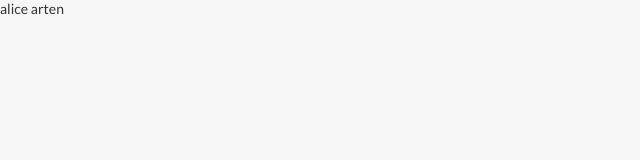
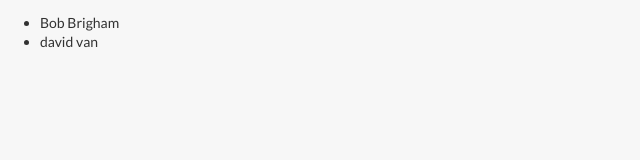
Before and after one commit to vanslambrouckd/marionette_test, a website: page index.html in a window 1280 px wide. Shown: the whole page, without its empty margins (0-640 px from the left). Drawn offline with Linux system fonts and the light colour scheme.

Commit message:
collection render + sort

```diff
--- a/index.html
+++ b/index.html
@@ -13,20 +13,12 @@
 </head>
 <body>
 	<div id="main-region">
-		<p>fjdsklfjl</p>
 	</div>
 
-	<script type="text/template" id="list-item-template">
-		<li>one item</li>
+	<script type="text/template" id="contact-list-item">
+		<p><%= firstName %> <%= lastName %></p>
 	</script>
 
-	<script type="text/template" id="static-template">
-		<p>this s tatic template</p>
-	</script>
-
-	<script type="text/template" id="contact-template">
-		<p><%= firstName %> <%= lastName %></p>
-	</script>
 	<script type="text/javascript">
 		var ContactManager = new Marionette.Application();
 
@@ -34,32 +26,57 @@
 			mainRegion: '#main-region'
 		});
 
-		ContactManager.StaticView = Marionette.ItemView.extend({
-			id: 'static-view',
-			tagName: 'ul',
-			template: '#list-item-template'
+		ContactManager.Contact = Backbone.Model.extend({
+			defaults: {
+				firstName: '',
+				phoneNumber: 'No phone number'
+			}
 		});
 
-		ContactManager.Contact = Backbone.Model.extend({});
-
-		ContactManager.ContactView = Marionette.ItemView.extend({
-			template: '#contact-template'
+		ContactManager.ContactItemView = Marionette.ItemView.extend({
+			events: {
+				'click p': 'alertPhoneNumber'
+			},
+			tagName: 'li',
+			template: '#contact-list-item',
+			alertPhoneNumber: function() {
+				alert(this.model.escape('phoneNumber'));
+			}
 		});
 
+		ContactManager.ContactsView = Marionette.CollectionView.extend({
+			tagName: 'ul',
+			childView: ContactManager.ContactItemView
+		});
+
+		ContactManager.ContactCollection = Backbone.Collection.extend({
+			model: ContactManager.Contact,
+			comparator: 'firstName'
+		});
+
+
 		ContactManager.on('start', function() {
-			var staticView = new ContactManager.StaticView();
-			//ContactManager.mainRegion.show(staticView);
+			var conts = [
+				{
+					firstName: 'david',
+					lastName: 'van'
+				},
+				{
+					firstName: 'Bob',
+					lastName: 'Brigham',
+					phoneNumber: '66998877'
+				}
+			]
 
-			var alice = new ContactManager.Contact({
-				firstName: 'alice',
-				lastName: 'arten',
-				phoneNumber: '555-668899'
+			var contacts = new ContactManager.ContactCollection(conts);
+			console.log(contacts);
+
+			var contactsListView = new ContactManager.ContactsView({
+				collection:contacts
 			});
 
-			var aliceView = new ContactManager.ContactView({
-				model: alice
-			});
-			ContactManager.mainRegion.show(aliceView);
+
+			ContactManager.mainRegion.show(contactsListView);
 		});
 
 		ContactManager.start();
```
